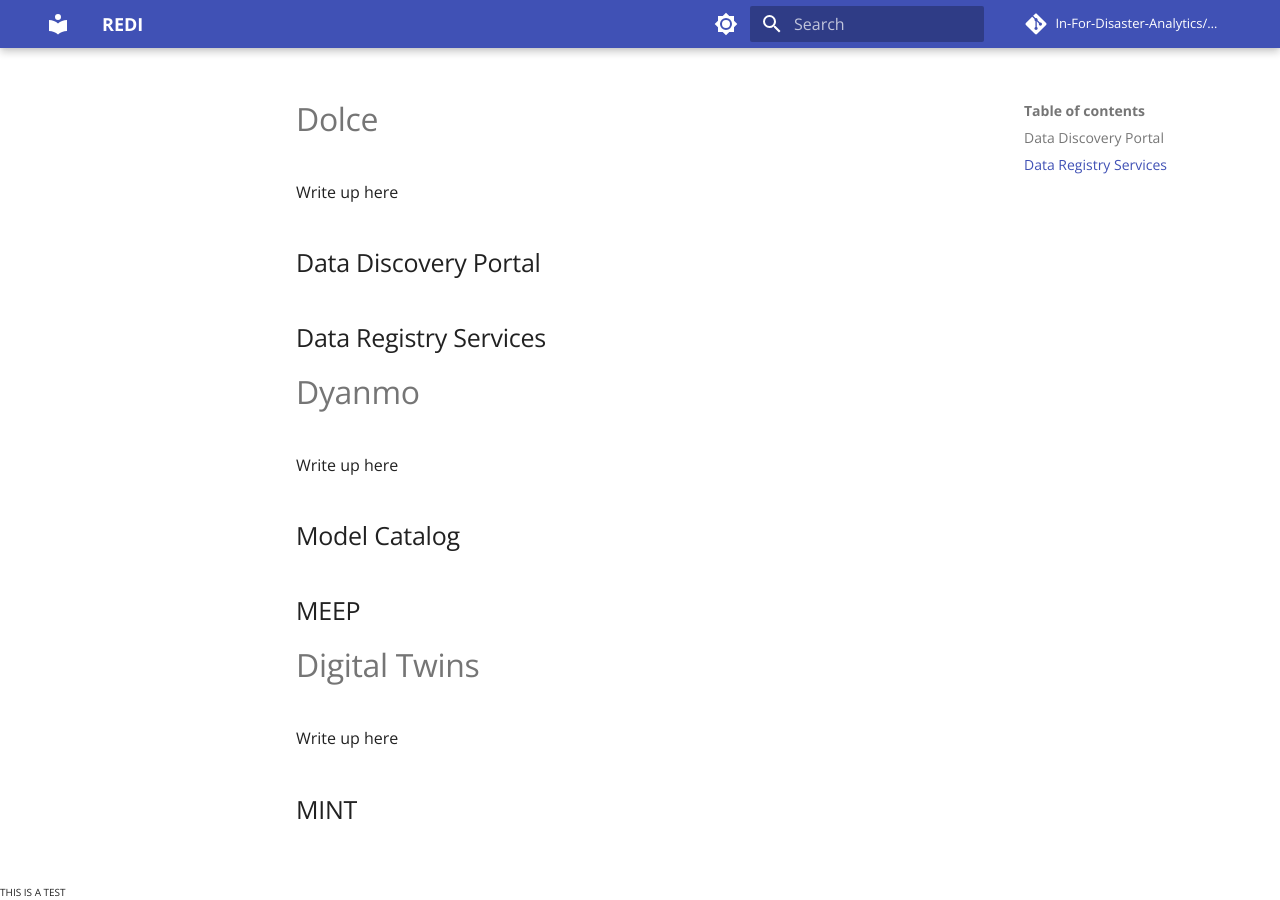
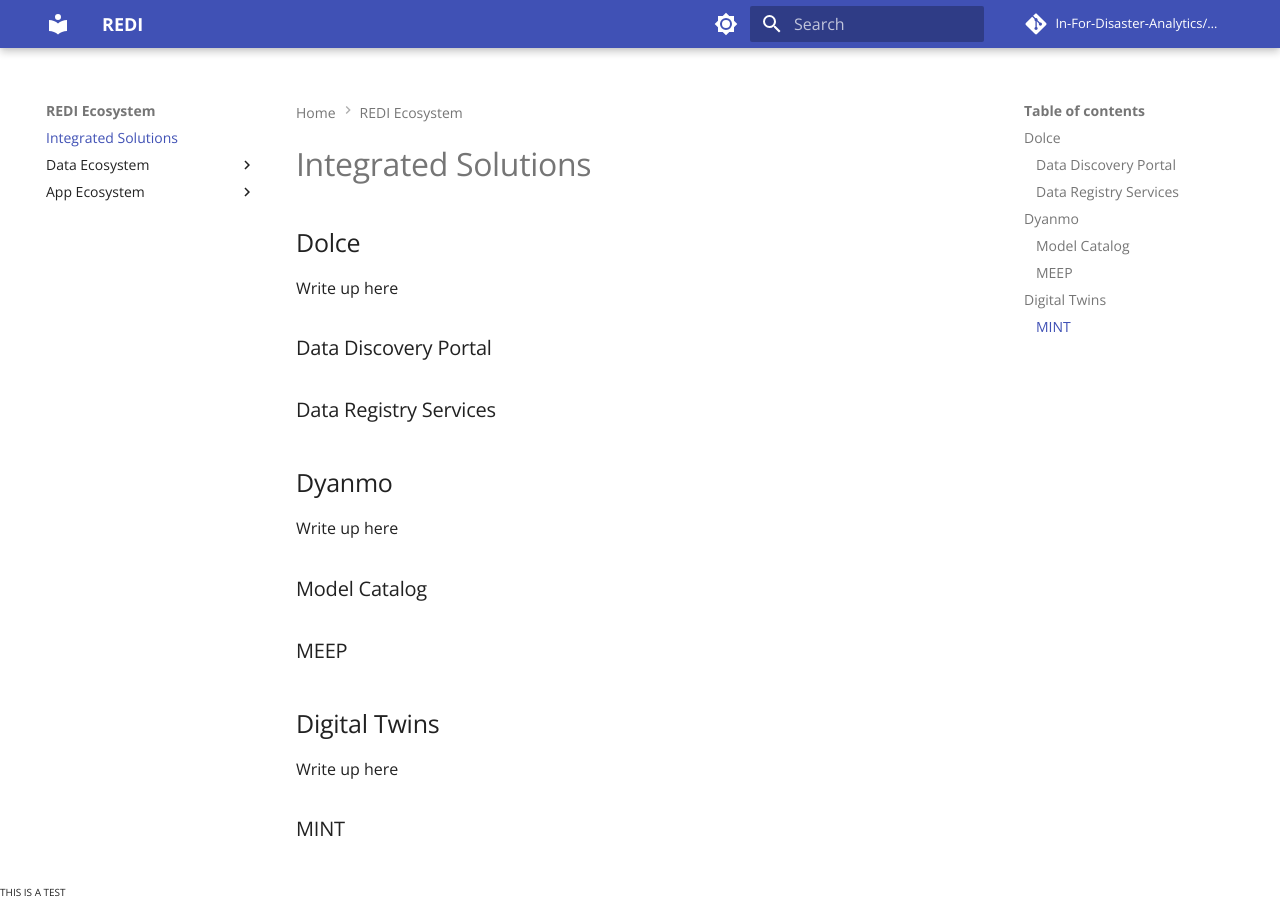
Before and after one commit to In-For-Disaster-Analytics/REDI-Documentation, an MkDocs documentation site: the page built from docs/redi-ecosystem/integrated-solutions.md, in a window 1280 px wide. Built offline with MkDocs 1.6.1 and Material for MkDocs 9.7.7, drawn with Linux system fonts in a browser that asks for light colours; comment, search, counter and statistics services are not loaded.

Commit message:
Integrated Ecosystem and about us section updates

```diff
--- a/docs/redi-ecosystem/integrated-solutions.md
+++ b/docs/redi-ecosystem/integrated-solutions.md
@@ -1,16 +1,17 @@
-# Dolce
+# Integrated Solutions
+## Dolce
 Write up here
 
-## Data Discovery Portal
-## Data Registry Services
+### Data Discovery Portal
+### Data Registry Services
 
-# Dyanmo
+## Dyanmo
 Write up here
 
-## Model Catalog
-## MEEP
+### Model Catalog
+### MEEP
 
-# Digital Twins
+## Digital Twins
 Write up here
 
-## MINT
+### MINT
--- a/mkdocs.yml
+++ b/mkdocs.yml
@@ -60,10 +60,7 @@ nav:
     - Concept Models: about/concept-models.md
     - Meet the Team: about/team.md
   - REDI Ecosystem:
-      - Integrated Solutions:
-          - Dynamo: redi-ecosystem/integrated-solutions/dynamo.md
-          - Dolce: redi-ecosystem/integrated-solutions/dolce.md
-          - Digital Twins: redi-ecosystem/integrated-solutions/digital-wins.md
+      - Integrated Solutions:  redi-ecosystem/integrated-solutions.md
       - Data Ecosystem:
           - Dynamo Model Catalog: redi-ecosystem/data-ecosystem/dynamo-model-catalog.md
           - DataX portal: redi-ecosystem/data-ecosystem/datax.md
```
Also changed, not shown: docs/about/index.md (added), docs/policies/index.md (added).
